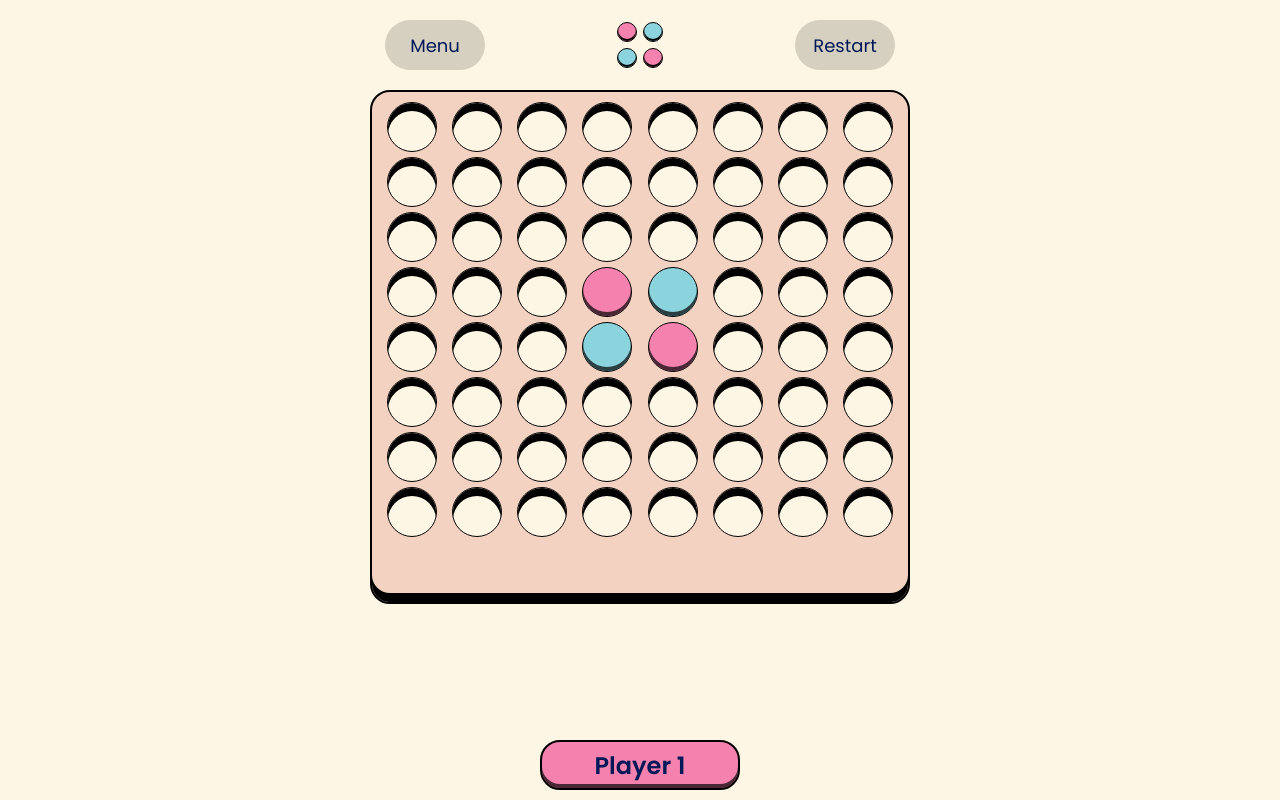
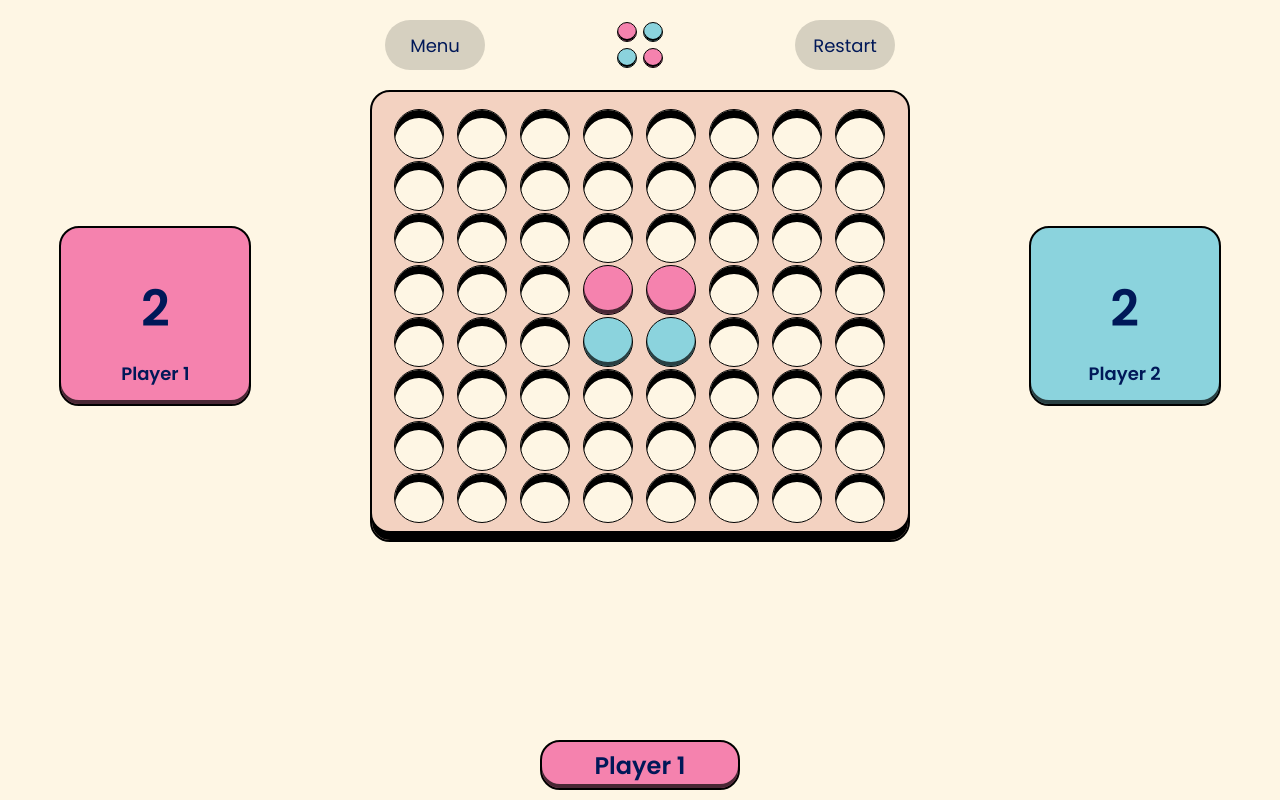
Before and after one commit to andremaarc/Reversi-Game, a plain HTML site: page index.html in a window 1280 px wide. Drawn offline with Linux system fonts and the light colour scheme.

Commit message:
feat: lógica do jogo concluida

```diff
--- a/css/style.scss
+++ b/css/style.scss
@@ -4,6 +4,11 @@
     -webkit-box-shadow: inset 0px $position-vertical 0px 0px rgba(0,0,0,$blur);
     -moz-box-shadow: inset 0px $position-vertical 0px 0px rgba(0,0,0,$blur);
     box-shadow: inset 0px $position-vertical 0px 0px rgba(0,0,0,$blur);
+}
+
+@mixin layoutDefault(){
+    border: 2px solid black;
+    border-radius: 20px;
 }
 
 // variables
@@ -59,32 +64,41 @@ header {
 
 #board {
     display: flex;
-    flex-direction: column;
+    flex-direction: row;
     align-items: center;
+    justify-content: space-around;
     width: 100%;
-    height: 100%;
 
     .board {
         @include box-shadow(1, -9px);
+        @include layoutDefault();
         background-color: $board-color;
-        border: 2px solid black;
-        border-radius: 20px;
-        padding: 10px;
+        padding: 15px;
         width: 540px;
 
-        display: grid;
-        justify-items: center;
+        td {text-align: center;}
+    }
 
-        grid : {
-            template-columns: repeat(8, 1fr);
-            template-rows: repeat(9, 1fr);
-            column-gap: 5px;
-            row-gap: 5px;
+    .player {
+        @include layoutDefault();
+        display: flex;
+        flex-direction: column;
+        align-items: center;
+        height: 180px;
+        width: 15%;
+
+        .score {
+            height: 75%;
+            font-size: 50px;
+            position: relative;
+            top: 25%;
         }
     }
 }
 
 .zones {
+    display: inline-block;
+    vertical-align: middle;
     background-color: $background-color;
     border: 1.5px solid #000;
     border-radius: 100%;
@@ -104,9 +118,8 @@ footer {
     bottom: 10px;
 
     .current-player {
+        @include layoutDefault();
         display: flex;
-        border: 2px solid #000;
-        border-radius: 20px;
         justify-content: center;
         align-items: center;
         padding: 10px 5px;
--- a/index.html
+++ b/index.html
@@ -9,6 +9,7 @@
     <link rel="stylesheet" href="./css/style.css">
 </head>
 <body>
+    <section></section>
     <section id="menu">
         <div class="menu">
             <div class="icon">
@@ -36,71 +37,97 @@
         </nav>
     </header>
     <main id="board">
-        <div class="board">
-            <div class="zones"></div>
-            <div class="zones"></div>
-            <div class="zones"></div>
-            <div class="zones"></div>
-            <div class="zones"></div>
-            <div class="zones"></div>
-            <div class="zones"></div>
-            <div class="zones"></div>
-            <div class="zones"></div>
-            <div class="zones"></div>
-            <div class="zones"></div>
-            <div class="zones"></div>
-            <div class="zones"></div>
-            <div class="zones"></div>
-            <div class="zones"></div>
-            <div class="zones"></div>
-            <div class="zones"></div>
-            <div class="zones"></div>
-            <div class="zones"></div>
-            <div class="zones"></div>
-            <div class="zones"></div>
-            <div class="zones"></div>
-            <div class="zones"></div>
-            <div class="zones"></div>
-            <div class="zones"></div>
-            <div class="zones"></div>
-            <div class="zones"></div>
-            <div class="zones player1"></div>
-            <div class="zones player2"></div>
-            <div class="zones"></div>
-            <div class="zones"></div>
-            <div class="zones"></div>
-            <div class="zones"></div>
-            <div class="zones"></div>
-            <div class="zones"></div>
-            <div class="zones player2"></div>
-            <div class="zones player1"></div>
-            <div class="zones"></div>
-            <div class="zones"></div>
-            <div class="zones"></div>
-            <div class="zones"></div>
-            <div class="zones"></div>
-            <div class="zones"></div>
-            <div class="zones"></div>
-            <div class="zones"></div>
-            <div class="zones"></div>
-            <div class="zones"></div>
-            <div class="zones"></div>
-            <div class="zones"></div>
-            <div class="zones"></div>
-            <div class="zones"></div>
-            <div class="zones"></div>
-            <div class="zones"></div>
-            <div class="zones"></div>
-            <div class="zones"></div>
-            <div class="zones"></div>
-            <div class="zones"></div>
-            <div class="zones"></div>
-            <div class="zones"></div>
-            <div class="zones"></div>
-            <div class="zones"></div>
-            <div class="zones"></div>
-            <div class="zones"></div>
-            <div class="zones"></div>
+        <div class="player player1">
+            <h2 id="score1" class="score">2</h2>
+            <h4>Player 1</h4>
+        </div>
+        <table class="board">
+            <tbody>
+                <tr>
+                    <td><div class="zones"></div></td>
+                    <td><div class="zones"></div></td>
+                    <td><div class="zones"></div></td>
+                    <td><div class="zones"></div></td>
+                    <td><div class="zones"></div></td>
+                    <td><div class="zones"></div></td>
+                    <td><div class="zones"></div></td>
+                    <td><div class="zones"></div></td>
+                </tr>
+                <tr>
+                    <td><div class="zones"></div></td>
+                    <td><div class="zones"></div></td>
+                    <td><div class="zones"></div></td>
+                    <td><div class="zones"></div></td>
+                    <td><div class="zones"></div></td>
+                    <td><div class="zones"></div></td>
+                    <td><div class="zones"></div></td>
+                    <td><div class="zones"></div></td>
+                </tr>
+                <tr>
+                    <td><div class="zones"></div></td>
+                    <td><div class="zones"></div></td>
+                    <td><div class="zones"></div></td>
+                    <td><div class="zones"></div></td>
+                    <td><div class="zones"></div></td>
+                    <td><div class="zones"></div></td>
+                    <td><div class="zones"></div></td>
+                    <td><div class="zones"></div></td>
+                </tr>
+                <tr>
+                    <td><div class="zones"></div></td>
+                    <td><div class="zones"></div></td>
+                    <td><div class="zones"></div></td>
+                    <td><div class="zones player1"></div></td>
+                    <td><div class="zones player1"></div></td>
+                    <td><div class="zones"></div></td>
+                    <td><div class="zones"></div></td>
+                    <td><div class="zones"></div></td>
+                </tr>
+                <tr>
+                    <td><div class="zones"></div></td>
+                    <td><div class="zones"></div></td>
+                    <td><div class="zones"></div></td>
+                    <td><div class="zones player2"></div></td>
+                    <td><div class="zones player2"></div></td>
+                    <td><div class="zones"></div></td>
+                    <td><div class="zones"></div></td>
+                    <td><div class="zones"></div></td>
+                </tr>
+                <tr>
+                    <td><div class="zones"></div></td>
+                    <td><div class="zones"></div></td>
+                    <td><div class="zones"></div></td>
+                    <td><div class="zones"></div></td>
+                    <td><div class="zones"></div></td>
+                    <td><div class="zones"></div></td>
+                    <td><div class="zones"></div></td>
+                    <td><div class="zones"></div></td>
+                </tr>
+                <tr>
+                    <td><div class="zones"></div></td>
+                    <td><div class="zones"></div></td>
+                    <td><div class="zones"></div></td>
+                    <td><div class="zones"></div></td>
+                    <td><div class="zones"></div></td>
+                    <td><div class="zones"></div></td>
+                    <td><div class="zones"></div></td>
+                    <td><div class="zones"></div></td>
+                </tr>
+                <tr>
+                    <td><div class="zones"></div></td>
+                    <td><div class="zones"></div></td>
+                    <td><div class="zones"></div></td>
+                    <td><div class="zones"></div></td>
+                    <td><div class="zones"></div></td>
+                    <td><div class="zones"></div></td>
+                    <td><div class="zones"></div></td>
+                    <td><div class="zones"></div></td>
+                </tr>
+            </tbody>
+        </table>
+        <div class="player player2">
+            <h2 id="score2" class="score">2</h2>
+            <h4>Player 2</h4>
         </div>
     </main>
     <footer>
--- a/main.js
+++ b/main.js
@@ -1,8 +1,3 @@
-let currentPlayer = document.querySelector('div.current-player')
-let board = document.querySelector('.board')
-let cells = document.querySelectorAll('div.zones')
-currentPlayer.classList.add('player1')
-
 // Botão que reinicia o jogo
 const restart = document.getElementById("btn-restart");
 restart.addEventListener("click", function () {
@@ -23,41 +18,11 @@ btnMenu.onblur = function () {
     }, 130)
 }
 
-var cel
-cells.forEach(function (e) {
-    // funcionamento do hover das divs
-    e.addEventListener("mouseover", function () {
-        if (currentPlayer.classList.contains('player2')) {
-            this.style.backgroundColor = "#8bd3dd"
-        } else {
-            this.style.backgroundColor = "#f582ae"
-        }
-    })
-    e.addEventListener("mouseout", function () {
-        this.style.backgroundColor = ""
-    })
-
-    // funcionamento do click nas divs
-    e.addEventListener("click", function () {
-        let player = currentPlayer.classList.contains('player1') ? 'player1' : 'player2'
-
-        cel = this
-
-        if (!this.classList.contains("player1") && !this.classList.contains("player2")) {
-            let captures = getCaptures(this)
-            console.log(captures)
-            if (captures.length >= 0) {
-                this.classList.add(player)
-                for (let i = 0; i < captures.length; i++) {
-                    captures[i].classList.remove("player1")
-                    captures[i].classList.remove("player2")
-                    captures[i].classList.add(player)
-                }
-                switchPlayer()
-            }
-        }
-    })
-})
+// Lógica do jogo
+let currentPlayer = document.querySelector('div.current-player')
+let board = document.querySelector('.board')
+let cells = document.querySelectorAll('td')
+currentPlayer.classList.add('player1')
 
 function switchPlayer() {
     if (currentPlayer.classList.contains('player1')) {
@@ -69,18 +34,54 @@ function switchPlayer() {
     }
 }
 
+cells.forEach(function (e) {
+    // funcionamento do hover das divs
+    let divZone = e.querySelector('div')
+    divZone.addEventListener("mouseover", function () {
+        if (!this.classList.contains("player1") && !this.classList.contains("player2")){
+            if (currentPlayer.classList.contains('player2')) {
+                this.style.backgroundColor = "#8bd3dd"
+            } else {
+                this.style.backgroundColor = "#f582ae"
+            }
+        }
+    })
+    divZone.addEventListener("mouseout", function () {
+        this.style.backgroundColor = ""
+    })
+
+    // funcionamento do click nas divs
+    divZone.addEventListener("click", function () {
+        let player = currentPlayer.classList.contains('player1') ? 'player1' : 'player2'
+        if (!this.classList.contains("player1") && !this.classList.contains("player2")) {
+            let captures = getCaptures(e)
+            if (captures.length > 0) {
+                this.classList.add(player)
+                for (let i = 0; i < captures.length; i++) {
+                    let divCaptures = captures[i].querySelector('div')
+                    divCaptures.classList.remove("player1")
+                    divCaptures.classList.remove("player2")
+                    divCaptures.classList.add(player)
+                }
+                score()
+                switchPlayer()
+                if(!hasValidMove()){
+                    gameOver()
+                }
+            }
+        }
+    })
+})
+
 function getCaptures(cell) {
     let captures = [];
     let player = currentPlayer.classList.contains("player1") ? "player1" : "player2";
     let opponent = currentPlayer.classList.contains("player1") ? "player2" : "player1";
 
-    let cellRect = cell.getBoundingClientRect();
-    let boardRect = board.getBoundingClientRect();
+    let x = cell.parentNode.rowIndex;
+    let y = cell.cellIndex;
 
-    let x = Array.from(board.children).indexOf(cell.parentNode);
-    let y = Array.from(cell.parentNode.children).indexOf(cell);
-
-    // Check captures in all 8 directions
+    // checando todas as direções
     for (let dx = -1; dx <= 1; dx++) {
         for (let dy = -1; dy <= 1; dy++) {
             if (dx === 0 && dy === 0) {
@@ -91,16 +92,11 @@ function getCaptures(cell) {
             let nextY = y + dy;
 
             while (nextX >= 0 && nextX < 8 && nextY >= 0 && nextY < 8) {
-                let nextCell = document.elementFromPoint(
-                    boardRect.left + (cellRect.width * nextY + cellRect.width / 2),
-                    boardRect.top + (cellRect.height * nextX + cellRect.height / 2)
-                );
-
-                if (!nextCell || nextCell === board) break;
-                if (nextCell.parentNode !== board.children[nextX]) break;
-                if (nextCell.classList.contains(opponent)) {
+                let nextCell = board.rows[nextX].cells[nextY];
+                let divNextCell = nextCell.querySelector('div')
+                if (divNextCell.classList.contains(opponent)) {
                     sequence.push(nextCell);
-                } else if (nextCell.classList.contains(player) && sequence.length > 0) {
+                } else if (divNextCell.classList.contains(player) && sequence.length > 0) {
                     captures = captures.concat(sequence);
                     break;
                 } else {
@@ -113,3 +109,40 @@ function getCaptures(cell) {
     }
     return captures;
 }
+
+function hasValidMove() {
+    for (let i = 0; i < cells.length; i++) {
+        let divCell = cells[i].querySelector('div')
+        if (!divCell.classList.contains("player1") && !divCell.classList.contains("player2")) {
+            if (getCaptures(cells[i]).length > 0) {
+                return true;
+            }
+        }
+    }
+    return false;
+}
+
+function score(){
+    let player1 = document.querySelectorAll('td > div.player1')
+    let player2 = document.querySelectorAll('td > div.player2')
+    let score1 = document.getElementById('score1')
+    let score2 = document.getElementById('score2')
+    score1.innerHTML = player1.length
+    score2.innerHTML = player2.length
+}
+
+function gameOver(){
+    let player1 = document.querySelectorAll('td > div.player1')
+    let player2 = document.querySelectorAll('td > div.player2')
+    let score1 = document.getElementById('score1')
+    let score2 = document.getElementById('score2')
+    score1.innerHTML = player1.length
+    score2.innerHTML = player2.length
+    if (player1.length > player2.length) {
+        alert('Player 1 wins!')
+    } else if (player1.length < player2.length) {
+        alert('Player 2 wins!')
+    } else {
+        alert('Draw!')
+    }
+}
```
Also changed, not shown: css/style.css, 1 other file.
